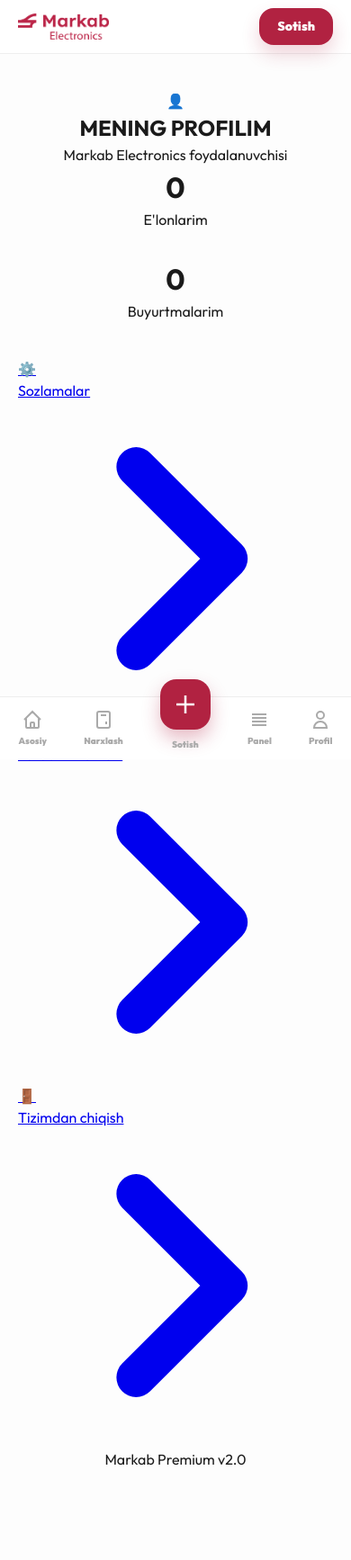
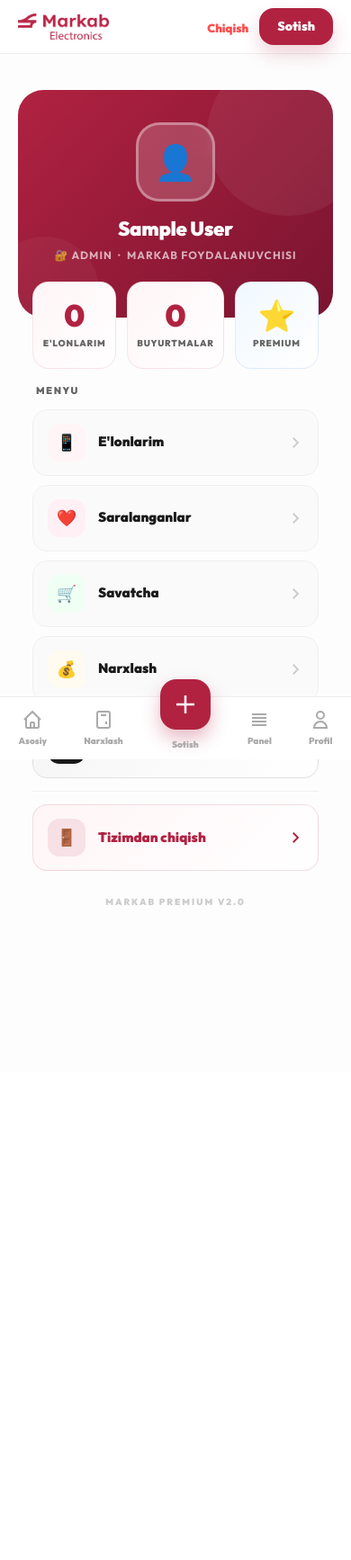
Before and after one commit to Ulugbek12-developer/markab1, a Django app: page /users/profile/ in a window 390 px wide. Shown: the whole page at 90% size. After the commit the page ends 1006 px from the top, so only its background shows below. Run offline with Django 5.2, Linux system fonts and the light colour scheme; the visitor is signed in with stand-in values (Sample User, id 1).

Commit message:
fix: update profile design and add mobile logout button

```diff
--- a/templates/base.html
+++ b/templates/base.html
@@ -44,6 +44,18 @@
             </div>
 
             <div style="display: flex; align-items: center; gap: 12px;">
+
+                <!-- Mobile Logout/Login -->
+                <div class="mobile-only" style="align-items: center;">
+                    {% if user.is_authenticated %}
+                        <form action="{% url 'users:logout' %}" method="POST" style="margin:0;">
+                            {% csrf_token %}
+                            <button type="submit" style="background:none; border:none; color:#FF4D4D; font-weight:800; font-size:13px; cursor:pointer;">Chiqish</button>
+                        </form>
+                    {% else %}
+                        <a href="{% url 'users:login' %}" style="text-decoration:none; color:var(--primary); font-weight:800; font-size:13px;">Kirish</a>
+                    {% endif %}
+                </div>
 
                 <!-- Login/Logout — desktop only -->
                 <div class="hide-on-mobile nav-links" style="gap: 15px; align-items: center;">
--- a/templates/users/profile.html
+++ b/templates/users/profile.html
@@ -3,61 +3,250 @@
 
 {% block title %}Mening Profilim | Markab{% endblock %}
 
+{% block extra_head %}
+<style>
+    .profile-hero {
+        background: linear-gradient(135deg, #B12241 0%, #7a1430 100%);
+        border-radius: 28px;
+        padding: 36px 24px 60px;
+        text-align: center;
+        position: relative;
+        overflow: hidden;
+        margin-bottom: -40px;
+    }
+    .profile-hero::before {
+        content: '';
+        position: absolute;
+        top: -40px; right: -40px;
+        width: 180px; height: 180px;
+        background: rgba(255,255,255,0.06);
+        border-radius: 50%;
+    }
+    .profile-hero::after {
+        content: '';
+        position: absolute;
+        bottom: -30px; left: -30px;
+        width: 120px; height: 120px;
+        background: rgba(255,255,255,0.04);
+        border-radius: 50%;
+    }
+    .profile-avatar {
+        width: 88px;
+        height: 88px;
+        background: rgba(255,255,255,0.18);
+        border: 3px solid rgba(255,255,255,0.35);
+        border-radius: 26px;
+        display: flex;
+        align-items: center;
+        justify-content: center;
+        font-size: 38px;
+        margin: 0 auto 14px;
+        backdrop-filter: blur(10px);
+    }
+    .profile-name {
+        font-size: 22px;
+        font-weight: 900;
+        color: #fff;
+        margin-bottom: 4px;
+        letter-spacing: -0.3px;
+    }
+    .profile-role {
+        font-size: 12px;
+        font-weight: 700;
+        color: rgba(255,255,255,0.65);
+        text-transform: uppercase;
+        letter-spacing: 1px;
+    }
+    .profile-body {
+        background: #fff;
+        border-radius: 28px;
+        padding: 56px 20px 20px;
+        margin-bottom: 16px;
+        box-shadow: 0 8px 40px rgba(177,34,65,0.08);
+        border: 1px solid #F5F5F5;
+    }
+    .stat-card {
+        background: linear-gradient(135deg, #FFF5F7, #fff);
+        border-radius: 18px;
+        padding: 20px 10px;
+        text-align: center;
+        border: 1px solid rgba(177,34,65,0.1);
+        flex: 1;
+    }
+    .stat-num {
+        font-size: 34px;
+        font-weight: 900;
+        color: var(--primary);
+        line-height: 1;
+        display: block;
+    }
+    .stat-label {
+        font-size: 10px;
+        font-weight: 800;
+        color: var(--text-muted);
+        text-transform: uppercase;
+        letter-spacing: 0.8px;
+        margin-top: 6px;
+        display: block;
+    }
+    .menu-item {
+        display: flex;
+        align-items: center;
+        justify-content: space-between;
+        padding: 15px 16px;
+        border-radius: 16px;
+        border: 1px solid #F0F0F0;
+        background: #FAFAFA;
+        text-decoration: none;
+        transition: all 0.2s;
+        margin-bottom: 10px;
+        cursor: pointer;
+        width: 100%;
+    }
+    .menu-item:hover {
+        background: #FFF5F7;
+        border-color: rgba(177,34,65,0.2);
+        transform: translateX(3px);
+    }
+    .menu-icon {
+        width: 42px;
+        height: 42px;
+        border-radius: 13px;
+        display: flex;
+        align-items: center;
+        justify-content: center;
+        font-size: 18px;
+        margin-right: 14px;
+        flex-shrink: 0;
+    }
+    .menu-label {
+        font-size: 15px;
+        font-weight: 800;
+        color: var(--text-main);
+    }
+    .menu-chevron {
+        color: #CCC;
+        flex-shrink: 0;
+    }
+    .logout-item {
+        background: linear-gradient(135deg, #FFF5F7, #fff);
+        border-color: rgba(177,34,65,0.15);
+    }
+    .logout-item:hover {
+        background: #FFF0F3;
+    }
+</style>
+{% endblock %}
+
 {% block content %}
-<div class="max-w-2xl mx-auto px-4 py-16">
-    <!-- Profile Header -->
-    <div class="text-center mb-16">
-        <div class="relative inline-block mb-6">
-            <div class="absolute -inset-4 bg-primary/10 rounded-full blur-2xl opacity-50"></div>
-            <div class="relative w-32 h-32 bg-white border-8 border-red-50 rounded-[2.5rem] flex items-center justify-center text-5xl shadow-2xl shadow-red-100">
-                👤
-            </div>
+<div class="animate" style="max-width: 460px; margin: 0 auto;">
+
+    <!-- Hero Banner -->
+    <div class="profile-hero">
+        <div class="profile-avatar">👤</div>
+        <div class="profile-name">
+            {% if user.get_full_name %}{{ user.get_full_name }}{% else %}{{ user.username }}{% endif %}
         </div>
-        <h2 class="text-3xl font-black text-slate-900 tracking-tight mb-2">MENING PROFILIM</h2>
-        <p class="text-slate-400 font-bold text-xs uppercase tracking-widest">Markab Electronics foydalanuvchisi</p>
-    </div>
-
-    <!-- Stats Grid -->
-    <div class="grid grid-cols-2 gap-6 mb-12">
-        <div class="bg-white rounded-[2rem] p-10 text-center border border-red-50 shadow-xl shadow-red-50 hover:shadow-red-100 transition-all group">
-            <h1 class="text-5xl font-black text-primary mb-2 group-hover:scale-110 transition-transform">{{ listings_count|default:0 }}</h1>
-            <p class="text-[10px] font-black text-slate-400 uppercase tracking-widest">E'lonlarim</p>
-        </div>
-        <div class="bg-white rounded-[2rem] p-10 text-center border border-red-50 shadow-xl shadow-red-50 hover:shadow-red-100 transition-all group">
-            <h1 class="text-5xl font-black text-primary mb-2 group-hover:scale-110 transition-transform">{{ orders_count|default:0 }}</h1>
-            <p class="text-[10px] font-black text-slate-400 uppercase tracking-widest">Buyurtmalarim</p>
+        <div class="profile-role">
+            {% if user.is_staff %}🔐 Admin &nbsp;·&nbsp; {% endif %}Markab foydalanuvchisi
         </div>
     </div>
 
-    <!-- Menu Actions -->
-    <div class="space-y-4">
-        <a href="#" class="flex items-center justify-between bg-white rounded-3xl p-6 border border-slate-50 hover:border-red-100 transition-all group shadow-sm">
-            <div class="flex items-center gap-5">
-                <div class="w-12 h-12 rounded-2xl bg-slate-50 text-slate-400 flex items-center justify-center text-xl group-hover:bg-red-50 group-hover:text-primary transition-all">⚙️</div>
-                <span class="font-black text-slate-700 group-hover:text-slate-900">Sozlamalar</span>
+    <!-- Stats Cards (overlapping hero) -->
+    <div style="padding: 0 16px; position:relative; z-index:2; margin-bottom:16px;">
+        <div style="display:flex; gap:12px;">
+            <div class="stat-card">
+                <span class="stat-num">{{ listings_count|default:0 }}</span>
+                <span class="stat-label">E'lonlarim</span>
             </div>
-            <svg class="w-5 h-5 text-slate-300 group-hover:translate-x-1 transition-transform" fill="none" stroke="currentColor" viewBox="0 0 24 24"><path stroke-linecap="round" stroke-linejoin="round" stroke-width="3" d="M9 5l7 7-7 7"></path></svg>
-        </a>
-        <a href="#" class="flex items-center justify-between bg-white rounded-3xl p-6 border border-slate-50 hover:border-red-100 transition-all group shadow-sm">
-            <div class="flex items-center gap-5">
-                <div class="w-12 h-12 rounded-2xl bg-slate-50 text-slate-400 flex items-center justify-center text-xl group-hover:bg-red-50 group-hover:text-primary transition-all">❓</div>
-                <span class="font-black text-slate-700 group-hover:text-slate-900">Yordam markazi</span>
+            <div class="stat-card">
+                <span class="stat-num">{{ orders_count|default:0 }}</span>
+                <span class="stat-label">Buyurtmalar</span>
             </div>
-            <svg class="w-5 h-5 text-slate-300 group-hover:translate-x-1 transition-transform" fill="none" stroke="currentColor" viewBox="0 0 24 24"><path stroke-linecap="round" stroke-linejoin="round" stroke-width="3" d="M9 5l7 7-7 7"></path></svg>
-        </a>
-        <a href="#" class="flex items-center justify-between bg-red-50/50 rounded-3xl p-6 border border-red-100/50 hover:bg-red-50 transition-all group shadow-sm">
-            <div class="flex items-center gap-5">
-                <div class="w-12 h-12 rounded-2xl bg-white text-primary flex items-center justify-center text-xl shadow-sm">🚪</div>
-                <span class="font-black text-primary">Tizimdan chiqish</span>
+            <div class="stat-card" style="background:linear-gradient(135deg,#F0F8FF,#fff); border-color:rgba(0,100,200,0.1);">
+                <span class="stat-num" style="color:#1565C0;">⭐</span>
+                <span class="stat-label">Premium</span>
             </div>
-            <svg class="w-5 h-5 text-primary group-hover:translate-x-1 transition-transform" fill="none" stroke="currentColor" viewBox="0 0 24 24"><path stroke-linecap="round" stroke-linejoin="round" stroke-width="3" d="M9 5l7 7-7 7"></path></svg>
-        </a>
+        </div>
     </div>
 
-    <div class="text-center mt-16">
-        <div class="inline-block px-6 py-2 rounded-full bg-slate-50 text-[10px] font-black text-slate-400 uppercase tracking-[0.2em] shadow-inner">
-            Markab Premium v2.0
+    <!-- Menu Section -->
+    <div style="padding: 0 16px; margin-bottom: 80px;">
+
+        <!-- Section Title -->
+        <p style="font-size:11px; font-weight:900; color:var(--text-muted); text-transform:uppercase; letter-spacing:1.5px; margin-bottom:12px; padding-left:4px;">
+            Menyu
+        </p>
+
+        <!-- E'lonlarim -->
+        <a href="{% url 'phones:home' %}" class="menu-item">
+            <div style="display:flex; align-items:center;">
+                <div class="menu-icon" style="background:#FFF5F7;">📱</div>
+                <span class="menu-label">E'lonlarim</span>
+            </div>
+            <svg class="menu-chevron" width="18" height="18" fill="none" stroke="currentColor" stroke-width="2.5" viewBox="0 0 24 24"><path d="M9 5l7 7-7 7"/></svg>
+        </a>
+
+        <!-- Saralanganlar -->
+        <a href="{% url 'phones:favorites' %}" class="menu-item">
+            <div style="display:flex; align-items:center;">
+                <div class="menu-icon" style="background:#FFF0F5;">❤️</div>
+                <span class="menu-label">Saralanganlar</span>
+            </div>
+            <svg class="menu-chevron" width="18" height="18" fill="none" stroke="currentColor" stroke-width="2.5" viewBox="0 0 24 24"><path d="M9 5l7 7-7 7"/></svg>
+        </a>
+
+        <!-- Savatcha -->
+        <a href="{% url 'phones:cart' %}" class="menu-item">
+            <div style="display:flex; align-items:center;">
+                <div class="menu-icon" style="background:#F0FFF4;">🛒</div>
+                <span class="menu-label">Savatcha</span>
+            </div>
+            <svg class="menu-chevron" width="18" height="18" fill="none" stroke="currentColor" stroke-width="2.5" viewBox="0 0 24 24"><path d="M9 5l7 7-7 7"/></svg>
+        </a>
+
+        <!-- Narxlash -->
+        <a href="{% url 'phones:price' %}" class="menu-item">
+            <div style="display:flex; align-items:center;">
+                <div class="menu-icon" style="background:#FFFBF0;">💰</div>
+                <span class="menu-label">Narxlash</span>
+            </div>
+            <svg class="menu-chevron" width="18" height="18" fill="none" stroke="currentColor" stroke-width="2.5" viewBox="0 0 24 24"><path d="M9 5l7 7-7 7"/></svg>
+        </a>
+
+        {% if user.is_staff %}
+        <!-- Admin Panel -->
+        <a href="{% url 'phones:admin_dashboard' %}" class="menu-item" style="background:linear-gradient(135deg,#F5F5F5,#fff); border-color:#E0E0E0;">
+            <div style="display:flex; align-items:center;">
+                <div class="menu-icon" style="background:#1A1A1A; color:white; font-size:16px;">⚡</div>
+                <span class="menu-label">Do'kon Paneli</span>
+            </div>
+            <svg class="menu-chevron" width="18" height="18" fill="none" stroke="currentColor" stroke-width="2.5" viewBox="0 0 24 24"><path d="M9 5l7 7-7 7"/></svg>
+        </a>
+        {% endif %}
+
+        <!-- Divider -->
+        <div style="border-top:1px solid #F0F0F0; margin:14px 0;"></div>
+
+        <!-- Logout -->
+        <form action="{% url 'users:logout' %}" method="POST" style="margin:0;">
+            {% csrf_token %}
+            <button type="submit" class="menu-item logout-item">
+                <div style="display:flex; align-items:center;">
+                    <div class="menu-icon" style="background:rgba(177,34,65,0.1);">🚪</div>
+                    <span class="menu-label" style="color:var(--primary);">Tizimdan chiqish</span>
+                </div>
+                <svg width="18" height="18" fill="none" stroke="var(--primary)" stroke-width="2.5" viewBox="0 0 24 24"><path d="M9 5l7 7-7 7"/></svg>
+            </button>
+        </form>
+
+        <!-- Version -->
+        <div style="text-align:center; margin-top:20px;">
+            <span style="font-size:10px; font-weight:800; color:#CCC; text-transform:uppercase; letter-spacing:2px;">
+                Markab Premium v2.0
+            </span>
         </div>
+
     </div>
 </div>
 {% endblock %}
```
